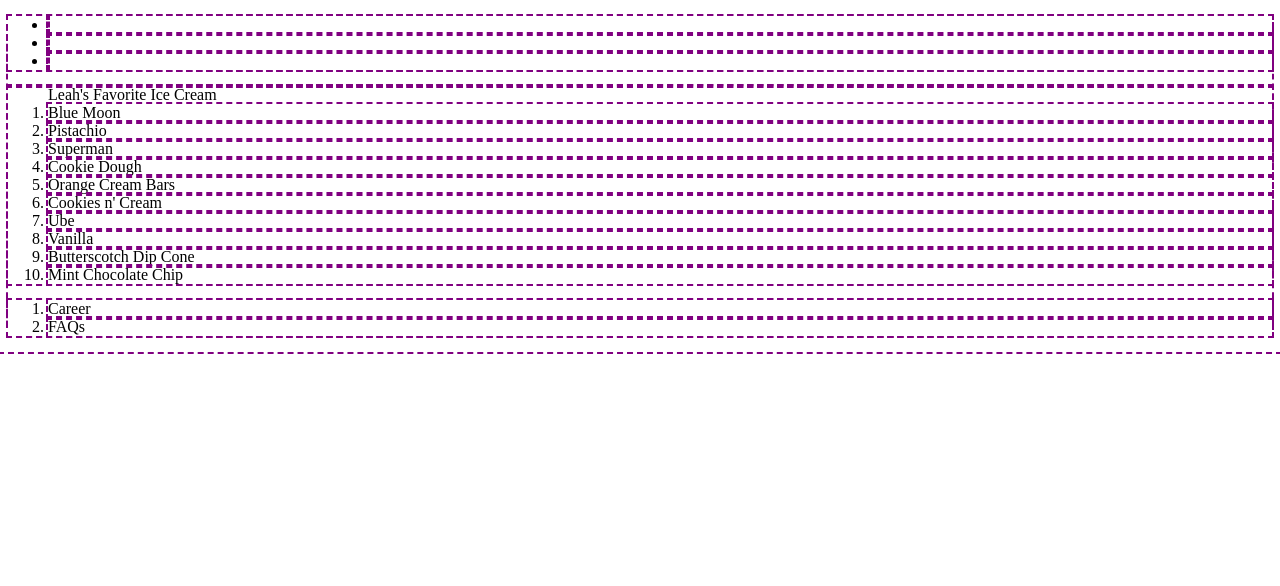
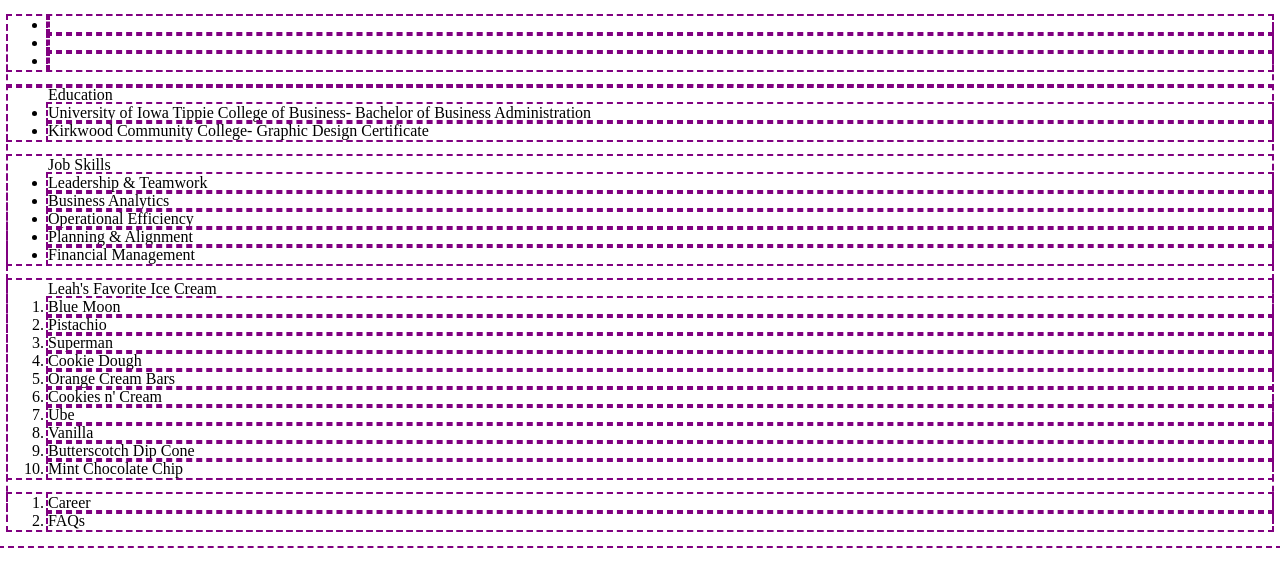
Before and after one commit to LeahWilner/201-Lab-2, a plain HTML site: page index.html in a window 1280 px wide. Drawn offline with Linux system fonts and the light colour scheme.

Commit message:
added education and career to html

```diff
--- a/index.html
+++ b/index.html
@@ -30,6 +30,18 @@
             </section>
             <p></p>
             <p></p>
+            <ul>Education
+                <li>University of Iowa Tippie College of Business- Bachelor of Business Administration</li>
+                <li>Kirkwood Community College- Graphic Design Certificate</li>
+            </ul>
+            <ul>
+                Job Skills
+                <li>Leadership & Teamwork</li>
+                <li>Business Analytics</li>
+                <li>Operational Efficiency</li>
+                <li>Planning & Alignment</li>
+                <li>Financial Management</li>
+            </ul>
             <ol>Leah's Favorite Ice Cream
                 <li> Blue Moon</li>
                 <li> Pistachio</li>
```
